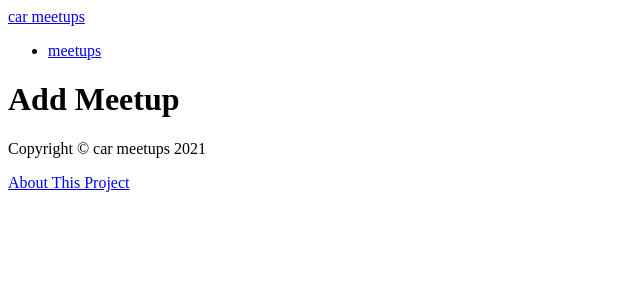
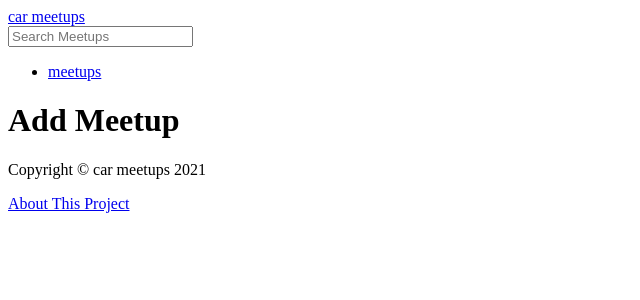
Before and after one commit to fadel100/car-meetup-frontend, a Next.js app: page /meetups/add in a window 1280 px wide. Shown: the top 300 px of the page, without its empty margins (0-640 px from the left). Built offline with nearby package versions, Linux system fonts and the light colour scheme.

Commit message:
Search functionality

```diff
--- a/components/Header.js
+++ b/components/Header.js
@@ -1,4 +1,5 @@
 import Link from "next/link";
+import Search from "@/components/Search";
 
 export default function Header() {
   return (
@@ -8,7 +9,7 @@ export default function Header() {
           <a className="text-red-500 hover:text-black md:mr-5">car meetups</a>
         </Link>
       </div>
-
+      <Search />
       <nav>
         <ul className="flex flex-col md:flex-row text-center md:text-left  items-center justify-center list-none mt-5 md:mt-0 ">
           <li>
--- a/components/MeetupItem.js
+++ b/components/MeetupItem.js
@@ -26,9 +26,7 @@ export default function MeetupItem({ mtp }) {
       </div>
 
       <div className="inline-block bg-red-600 text-white py-3 px-5 cursor-pointer rounded hover:opacity-80">
-        <Link href={`/meetups/${mtp.slug}`}>
-          <a className="btn">Details</a>
-        </Link>
+        <Link href={`/meetups/${mtp.slug}`}>Details</Link>
       </div>
     </div>
   );
--- /dev/null
+++ b/components/Search.js
@@ -0,0 +1,28 @@
+import { useState } from "react";
+import { useRouter } from "next/router";
+
+export default function Search() {
+  const [term, setTerm] = useState("");
+
+  const router = useRouter();
+
+  const handleSubmit = (e) => {
+    e.preventDefault();
+    router.push(`/meetups/search?term=${term}`);
+    setTerm("");
+  };
+
+  return (
+    <div className="h-9 mt-4 md:mt-0">
+      <form onSubmit={handleSubmit}>
+        <input
+          className=" p-1 border-solid border-2 border-gray-500 rounded"
+          type="text"
+          value={term}
+          onChange={(e) => setTerm(e.target.value)}
+          placeholder="Search Meetups"
+        />
+      </form>
+    </div>
+  );
+}
--- a/package.json
+++ b/package.json
@@ -9,6 +9,7 @@
   },
   "dependencies": {
     "next": "latest",
+    "qs": "^6.10.1",
     "react": "^17.0.1",
     "react-dom": "^17.0.1",
     "react-icons": "^4.2.0"
```
Also changed, not shown: pages/meetups/search.js (added, +45 -0 lines), 1 other file (tests, documents, lock files or other folders).
